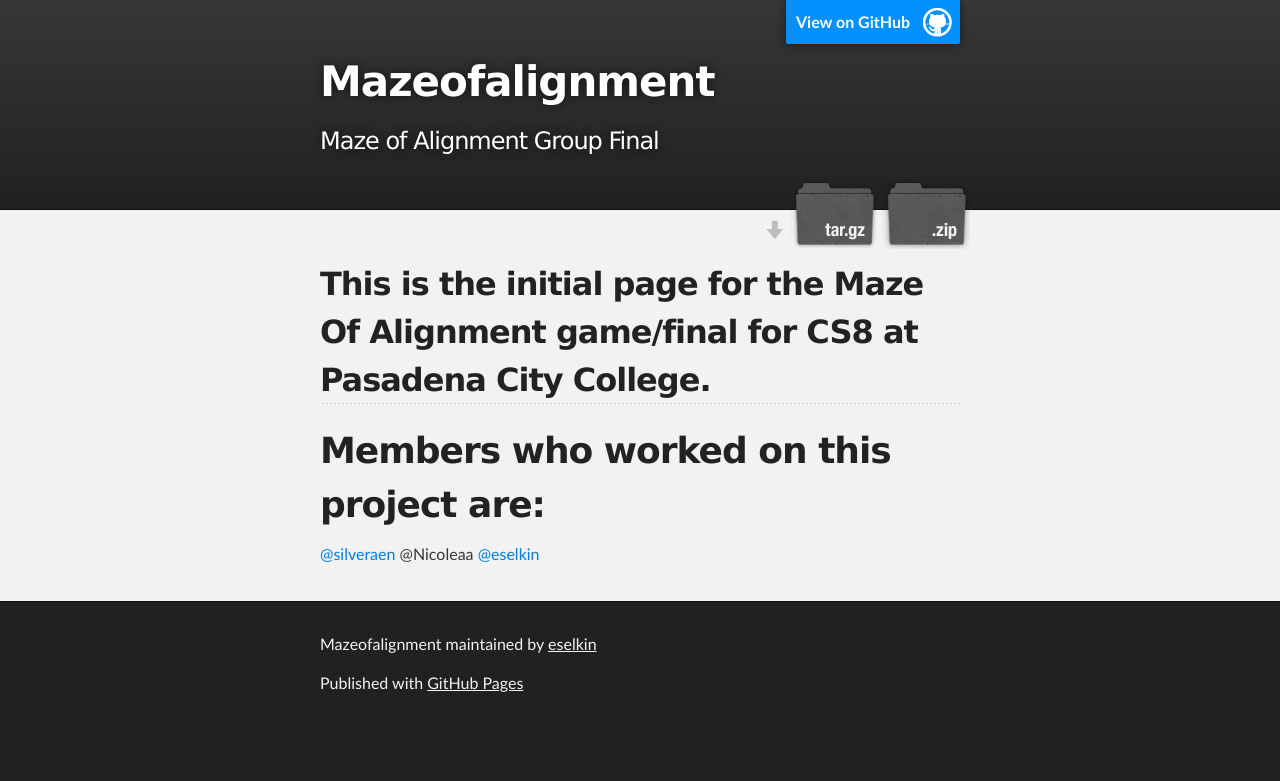
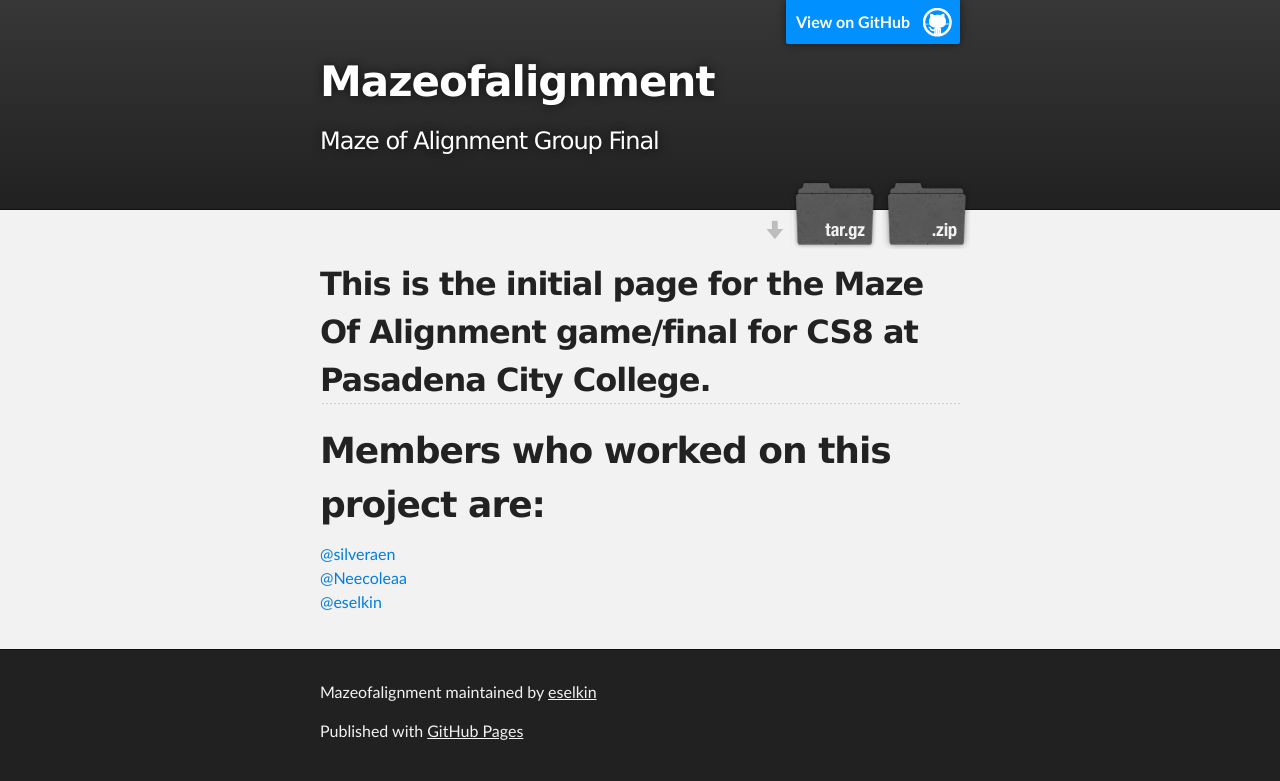
Before and after one commit to eselkin/MazeOfAlignment, a plain HTML site: page index.html in a window 1280 px wide. Drawn offline with Linux system fonts and the light colour scheme.

Commit message:
Fixed Nicole
Fixing

```diff
--- a/index.html
+++ b/index.html
@@ -37,8 +37,8 @@
 <h1>
 <a id="members-who-worked-on-this-project-are" class="anchor" href="#members-who-worked-on-this-project-are" aria-hidden="true"><span class="octicon octicon-link"></span></a>Members who worked on this project are:</h1>
 
-<p><a href="https://github.com/silveraen" class="user-mention">@silveraen</a>
-@Nicoleaa
+<p><a href="https://github.com/silveraen" class="user-mention">@silveraen</a><br>
+<a href="https://github.com/Neecoleaa" class="user-mention">@Neecoleaa</a><br>
 <a href="https://github.com/eselkin" class="user-mention">@eselkin</a></p>
       </section>
     </div>
```
